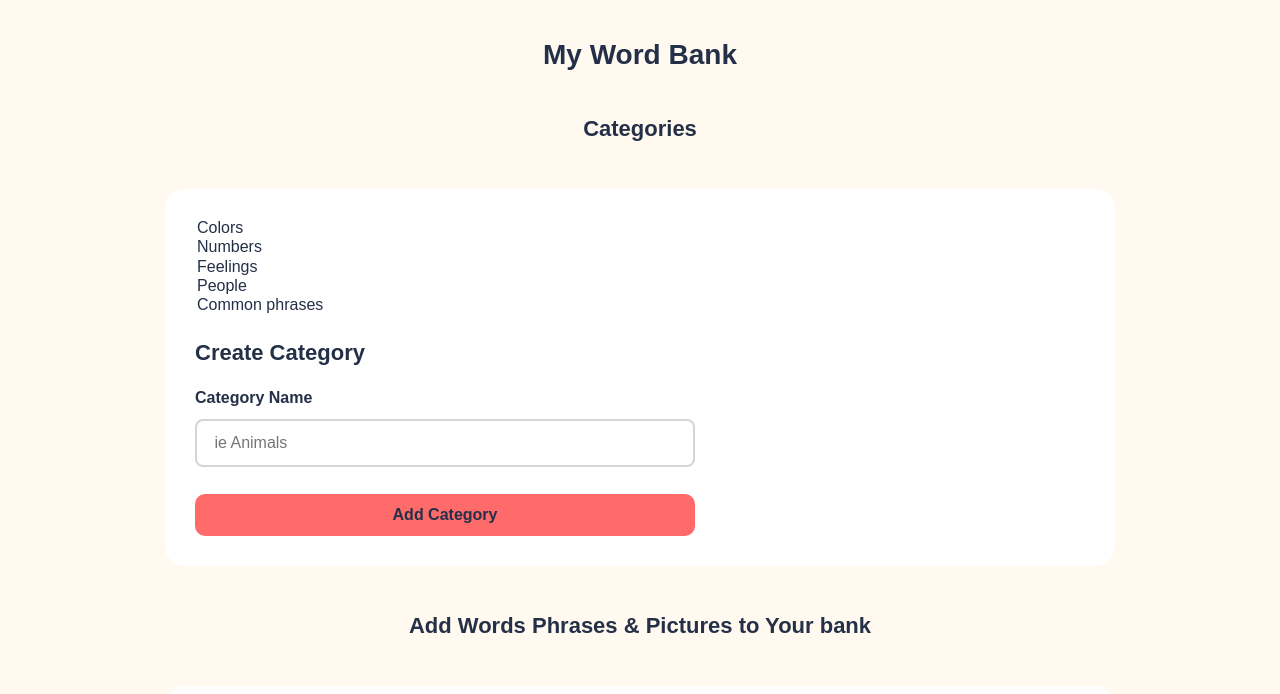
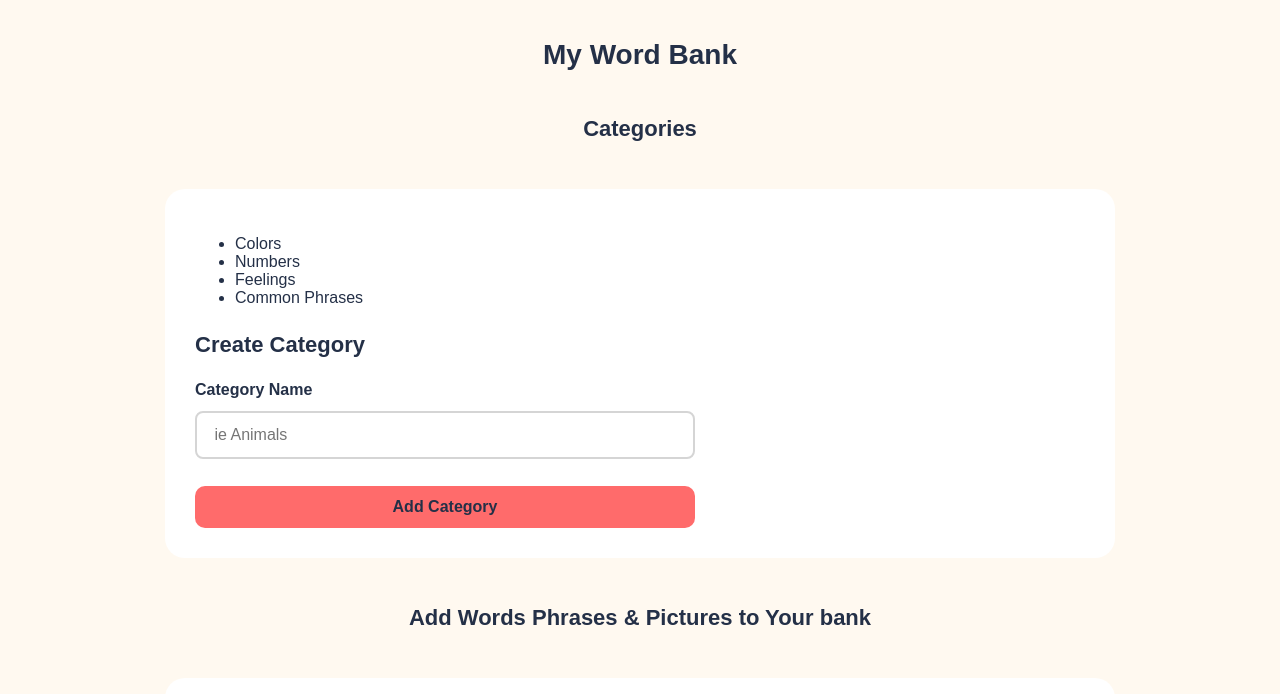
Before and after one commit to Semajleona/words2Voice-Demo-project, a website: page bank.html in a window 1280 px wide. Shown: the part 78-772 px from the top of the page. Drawn offline with Linux system fonts and the light colour scheme.

Commit message:
Replace category options with links in bank.html

```diff
--- a/bank.html
+++ b/bank.html
@@ -27,12 +27,13 @@
 
     <section class="Categories">
         <section class="presetCategories">
-            <option value="colors">Colors</option>
-            <option value="numbers">Numbers</option>
-            <option value="feelings">Feelings</option>
-            <option value="people">People</option>
-            <option value="phrases">Common phrases</option>
-            </ul>
+
+           <ul>
+         <li><a href="/bank/category/colors">Colors</a></li>
+          <li><a href="/bank/category/numbers">Numbers</a></li>
+            <li><a href="/bank/category/feelings">Feelings</a></li>
+         <li><a href="/bank/category/common-phrases">Common Phrases</a></li>
+                </ul>
 
             <span>Create Category</span>
 
```
